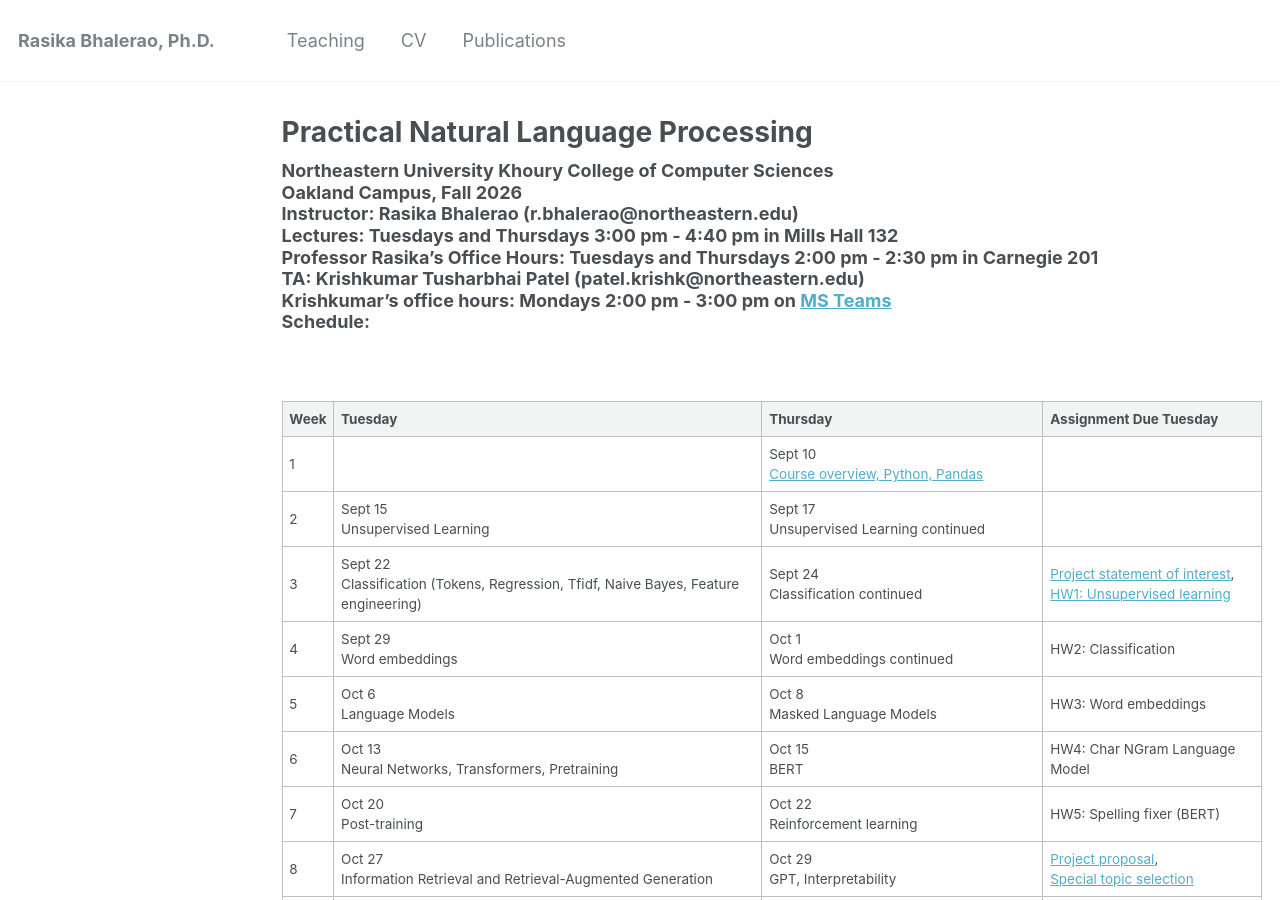
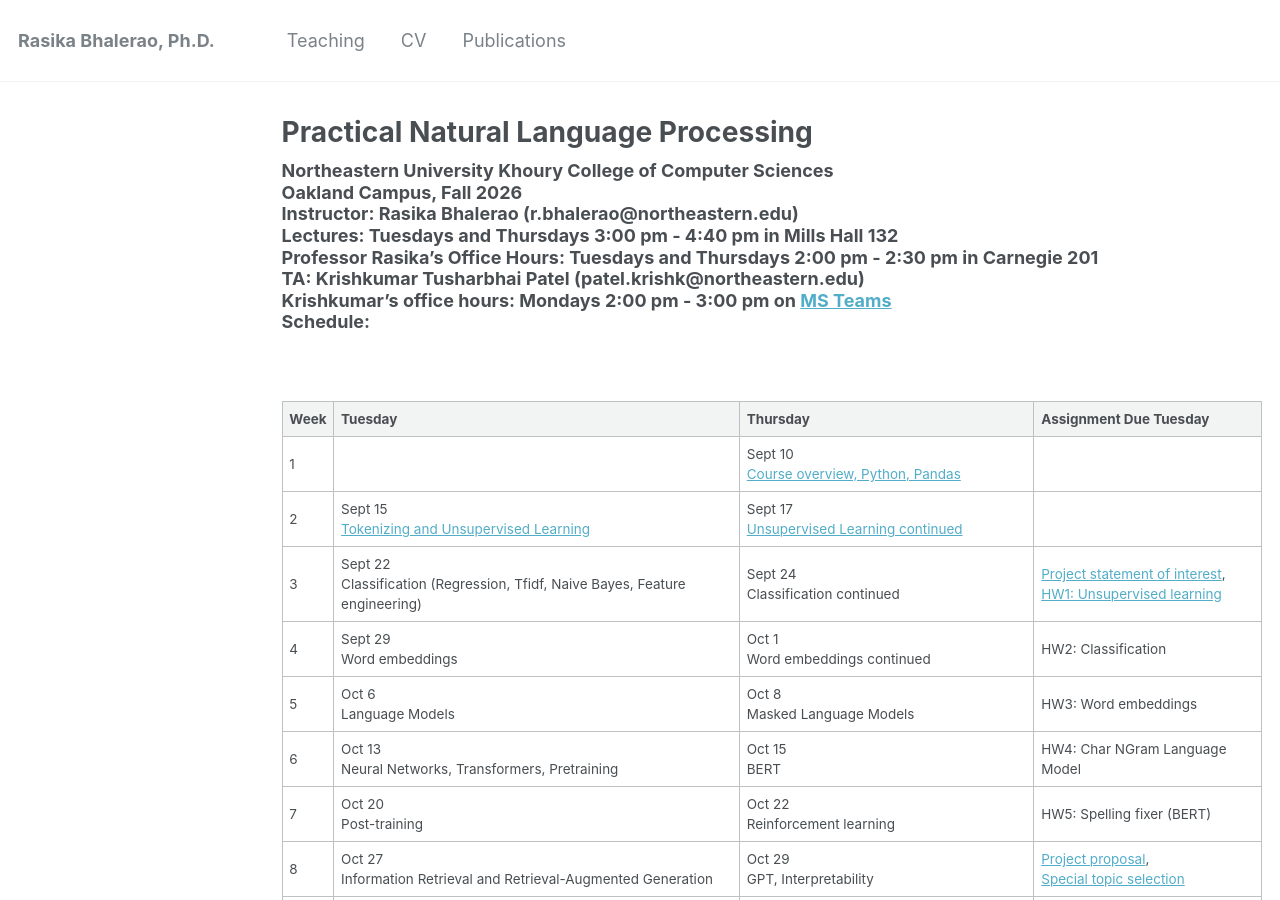
Before and after one commit to rasikabh/rasikabh.github.io, a Jekyll site: the page built from _pages/nlp2026.md, in a window 1280 px wide and 900 px high. Built offline with Jekyll 4.4.1, drawn with Linux system fonts in a browser that asks for light colours.

Commit message:
Add Sep 15 and 17 slides

```diff
--- a/_pages/nlp2026.md
+++ b/_pages/nlp2026.md
@@ -35,8 +35,8 @@
 | Week | Tuesday | Thursday | Assignment Due Tuesday |
 |-|-|-|-|
 | 1 |  | Sept 10 <br> [Course overview, Python, Pandas](https://docs.google.com/presentation/d/1JTlVlTanWovnwaDfw8pDXj0LW8vPUddpSeTXeUHrxr4/edit?usp=sharing) |  |
-| 2 | Sept 15 <br> Unsupervised Learning | Sept 17 <br> Unsupervised Learning continued |  |
-| 3 | Sept 22 <br> Classification (Tokens, Regression, Tfidf, Naive Bayes, Feature engineering) | Sept 24 <br> Classification continued | [Project statement of interest](https://docs.google.com/document/d/1EIH9J0WQ0WLz2YYH4i2iGDVnrcge4hzrffRvvk6KFDo/edit?usp=sharing), <br> [HW1: Unsupervised learning](https://docs.google.com/document/d/1oJH26W9pvKCkYBGG_3-zN_lxz_CHOJ-U3lwzpPbaUsc/edit?usp=sharing) |
+| 2 | Sept 15 <br> [Tokenizing and Unsupervised Learning](https://docs.google.com/presentation/d/1InSoH_h-HGM7Xn8NG8nVF5Thr8R3BLRCtETurIMN9AI/edit?usp=sharing) | Sept 17 <br> [Unsupervised Learning continued](https://docs.google.com/presentation/d/1InSoH_h-HGM7Xn8NG8nVF5Thr8R3BLRCtETurIMN9AI/edit?usp=sharing) |  |
+| 3 | Sept 22 <br> Classification (Regression, Tfidf, Naive Bayes, Feature engineering) | Sept 24 <br> Classification continued | [Project statement of interest](https://docs.google.com/document/d/1EIH9J0WQ0WLz2YYH4i2iGDVnrcge4hzrffRvvk6KFDo/edit?usp=sharing), <br> [HW1: Unsupervised learning](https://docs.google.com/document/d/1oJH26W9pvKCkYBGG_3-zN_lxz_CHOJ-U3lwzpPbaUsc/edit?usp=sharing) |
 | 4 | Sept 29 <br> Word embeddings | Oct 1 <br> Word embeddings continued | HW2: Classification |
 | 5 | Oct 6 <br> Language Models | Oct 8 <br> Masked Language Models | HW3: Word embeddings |
 | 6 | Oct 13 <br> Neural Networks, Transformers, Pretraining | Oct 15 <br> BERT | HW4: Char NGram Language Model |
```
